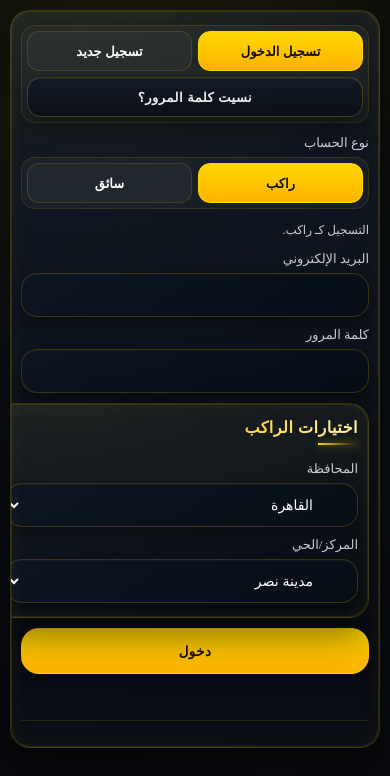
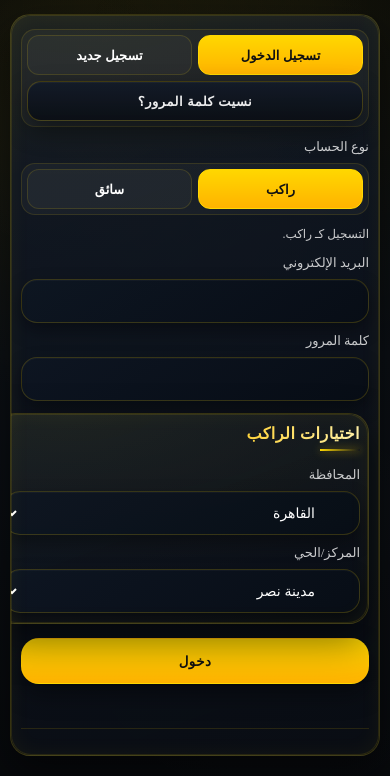
Before and after one commit to salahram390-sudo/Meshwarko, a plain HTML site: page index.html in a window 390 px wide. Shown: the part 68-844 px from the top of the page. Drawn offline with Linux system fonts and the light colour scheme; no server answers.

Commit message:
Update styles.css

```diff
--- a/assets/styles.css
+++ b/assets/styles.css
@@ -2070,7 +2070,7 @@ body.splash-active {
 }
 
 .auth-shell .card {
-  margin-top: 6px;
+  margin-top: 10px;
 }
 
 .auth-shell .segmented {
@@ -2177,3 +2177,44 @@ body.splash-active {
     grid-template-columns: 1fr;
   }
 }
+
+/* =========================
+   FINAL AUTH CLEANUP
+========================= */
+
+.auth-shell .card-lite {
+  padding: 12px 10px;
+}
+
+.auth-shell #passengerExtras,
+.auth-shell #passengerExtrasLogin,
+.auth-shell #driverExtras,
+.auth-shell #driverExtrasLogin {
+  margin-top: 4px;
+}
+
+.auth-shell .label {
+  margin-bottom: 2px;
+}
+
+.auth-shell .hint {
+  margin-top: 6px;
+}
+
+.auth-shell form .btn.primary,
+.auth-shell form button[type="submit"] {
+  margin-top: 4px;
+}
+
+@media (max-width: 520px) {
+  .auth-shell .card-lite {
+    padding: 10px 8px;
+  }
+
+  .auth-shell #passengerExtras,
+  .auth-shell #passengerExtrasLogin,
+  .auth-shell #driverExtras,
+  .auth-shell #driverExtrasLogin {
+    margin-top: 2px;
+  }
+}
```
